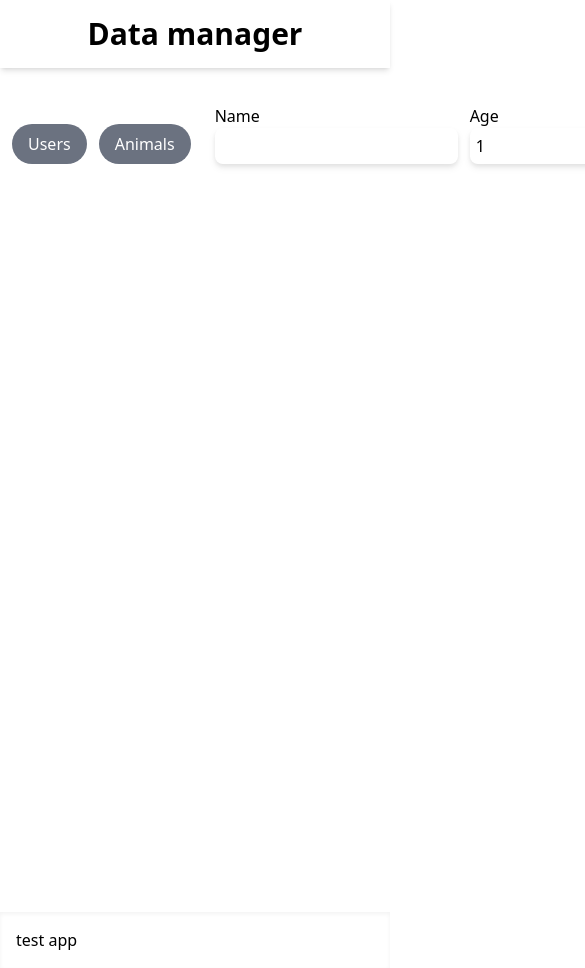
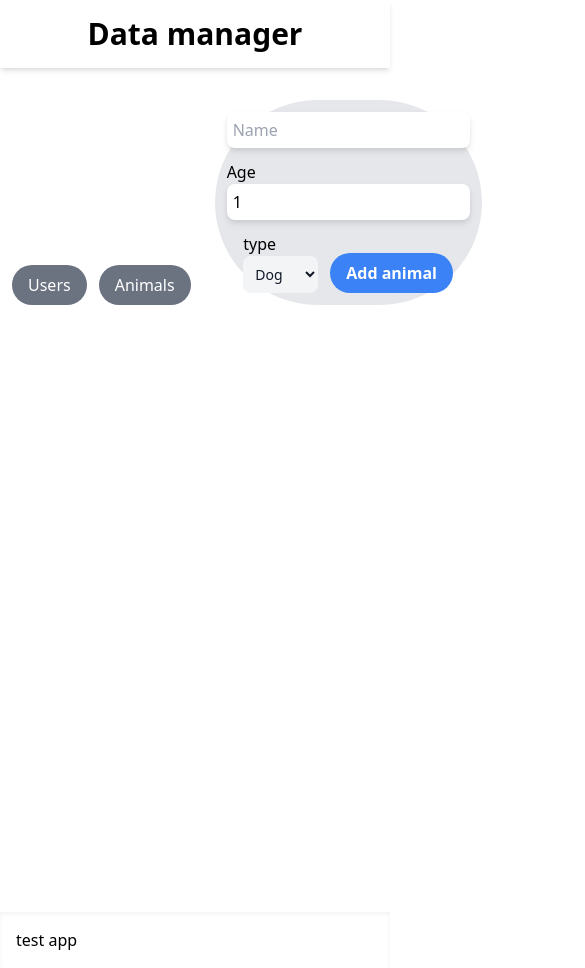
Before and after one commit to Stanislav453/Data-manager, a React (Vite) app: page / in a window 390 px wide. Both pictures are taken after a click on the button "Animals". Shown: the top 968 px of the page, 585 px wide, since content can reach past the window. Built offline with nearby package versions, Linux system fonts and the light colour scheme; no server answers.

Commit message:
fix input bug with trim and create responsive

```diff
--- a/src/component/form/CreateAnimalForm.tsx
+++ b/src/component/form/CreateAnimalForm.tsx
@@ -32,7 +32,7 @@ export const CreateAnimalForm = ({ variant }: CreateAnimalFormType) => {
     validationSchema: Yup.object({
       name: Yup.string()
         .min(minLetterName, minLetterNameError)
-        .matches(/^[A-Za-z]+$/, onlyLetterError)
+        .matches(/^[A-Za-z\s]+$/, onlyLetterError)
         .required(required),
       type: Yup.string(),
       age: Yup.number().min(minAge, ageError).required(required),
@@ -52,7 +52,10 @@ export const CreateAnimalForm = ({ variant }: CreateAnimalFormType) => {
   });
 
   return (
-    <form onSubmit={formik.handleSubmit} className='flex gap-3 item-center'>
+    <form
+      onSubmit={formik.handleSubmit}
+      className='flex flex-wrap justify-center self-end gap-3 item-center p-3 bg-gray-200 rounded-full'
+    >
       <div className='flex flex-col self-end'>
         <label
           className={`${
@@ -62,14 +65,13 @@ export const CreateAnimalForm = ({ variant }: CreateAnimalFormType) => {
           }`}
           htmlFor='name'
         >
-          {formik.touched.name && formik.errors.name
-            ? formik.errors.name
-            : 'Name'}
+          {formik.touched.name && formik.errors.name ? formik.errors.name : ''}
         </label>
         <input
           className='drop-shadow-md p-1.5 rounded-lg'
           type='text'
           name='name'
+          placeholder='Name'
           onChange={formik.handleChange}
           value={formik.values.name}
         />
@@ -91,6 +93,7 @@ export const CreateAnimalForm = ({ variant }: CreateAnimalFormType) => {
           type='number'
           onChange={formik.handleChange}
           value={formik.values.age}
+          placeholder='Age'
         />
       </div>
       <div className='flex flex-col self-end'>
@@ -120,6 +123,7 @@ export const CreateAnimalForm = ({ variant }: CreateAnimalFormType) => {
 
       <CustomButton
         customStyle=' font-semibold bg-blue-500 self-end'
+        type='button'
         action={formik.submitForm}
       >
         Add animal
```
